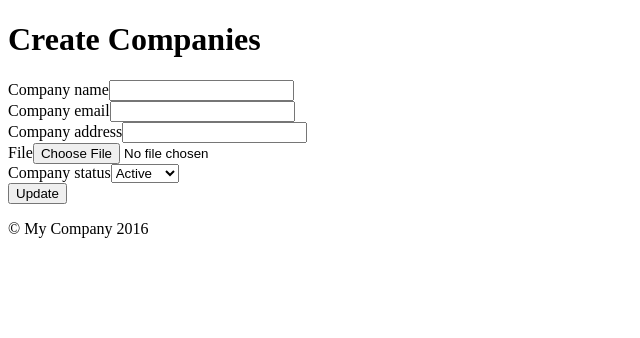
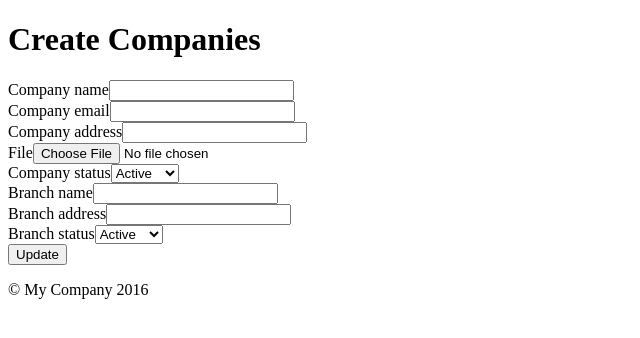
Before and after one commit to dungdc40/yii2_advanced_template, a Yii app: template backend/views/companies/create.php in a window 1280 px wide. Shown: the top 338 px of the page, without its empty margins (0-640 px from the left). Run offline with PHP 8.4 and a stand-in for Yii, Linux system fonts and the light colour scheme; the template is opened without the code that fills it, so the values that code supplies are empty; form fields are guessed from the names that the template uses; some libraries are stand-ins or nearby versions.

Commit message:
Lesson 27: Complex form

```diff
--- a/backend/views/companies/_form.php
+++ b/backend/views/companies/_form.php
@@ -22,6 +22,13 @@ use yii\widgets\ActiveForm;
 
     <?= $form->field($model, 'company_status')->dropDownList([ 'active' => 'Active', 'inactive' => 'Inactive', ], ['prompt' => 'Status']) ?>
 
+    <!-- Branch model -->
+    <?= $form->field($branch, 'branch_name')->textInput(['maxlength' => true]) ?>
+
+    <?= $form->field($branch, 'branch_address')->textInput(['maxlength' => true]) ?>
+
+
+    <?= $form->field($branch, 'branch_status')->dropDownList([ 'active' => 'Active', 'inactive' => 'Inactive', ], ['prompt' => 'Status']) ?>
     <div class="form-group">
         <?= Html::submitButton($model->isNewRecord ? 'Create' : 'Update', ['class' => $model->isNewRecord ? 'btn btn-success' : 'btn btn-primary']) ?>
     </div>
--- a/backend/views/companies/create.php
+++ b/backend/views/companies/create.php
@@ -16,6 +16,7 @@ $this->params['breadcrumbs'][] = $this->title;
 
     <?= $this->render('_form', [
         'model' => $model,
+        'branch' => $branch
     ]) ?>
 
 </div>
```
Also changed, not shown: backend/controllers/CompaniesController.php (+12 -1 lines).
